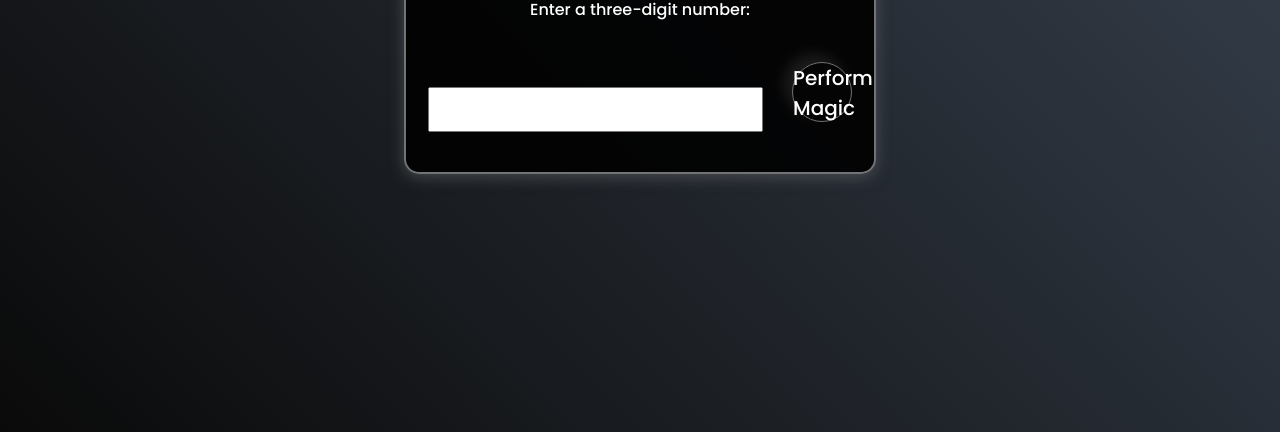
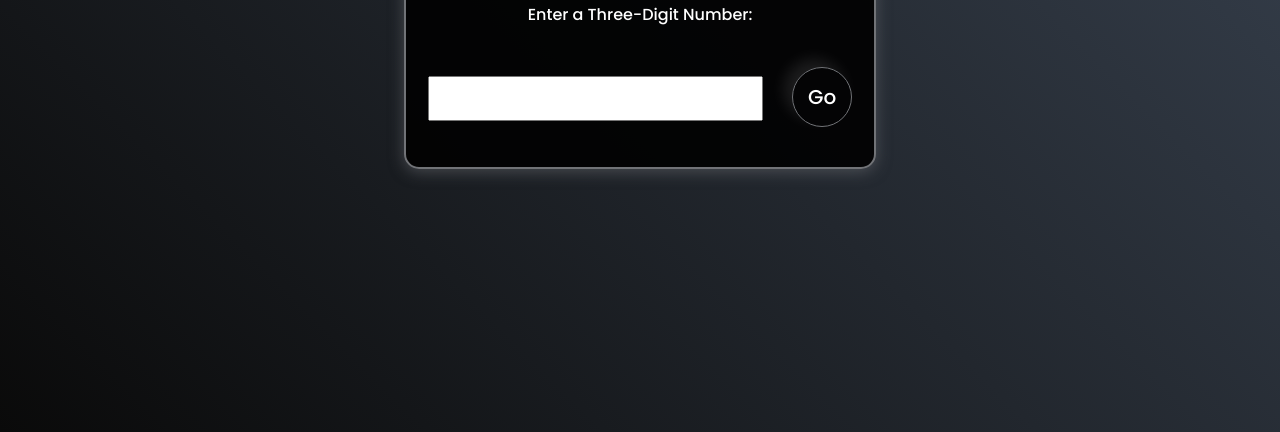
Before and after one commit to AbhisekhNayek/MagicNumber, a plain HTML site: page index.html in a window 1280 px wide. Shown: the part 368-800 px from the top of the page. Drawn offline with Linux system fonts and the light colour scheme.

Commit message:
Update index.html

```diff
--- a/index.html
+++ b/index.html
@@ -10,9 +10,9 @@
 <body>
     <div class="container">
         <h1 class="display">1089 Magic Trick</h1>
-        <label for="numberInput">Enter a three-digit number:</label>
+        <label for="numberInput">Enter a Three-Digit Number:</label>
         <input type="text" id="numberInput" maxlength="3" pattern="\d{3}" title="Please enter a three-digit number">
-        <button id="performBtn" class="btn" onclick="performMagic()">Perform Magic</button>
+        <button id="performBtn" class="btn" onclick="performMagic()">Go</button>
         <div id="steps" class="steps"></div>
         <div id="result" class="result"></div>
     </div>
```
